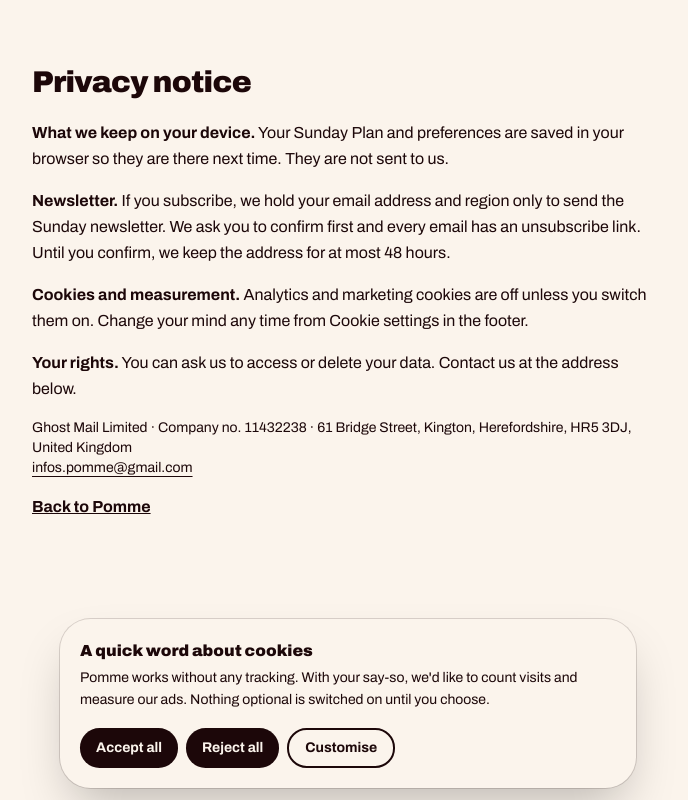
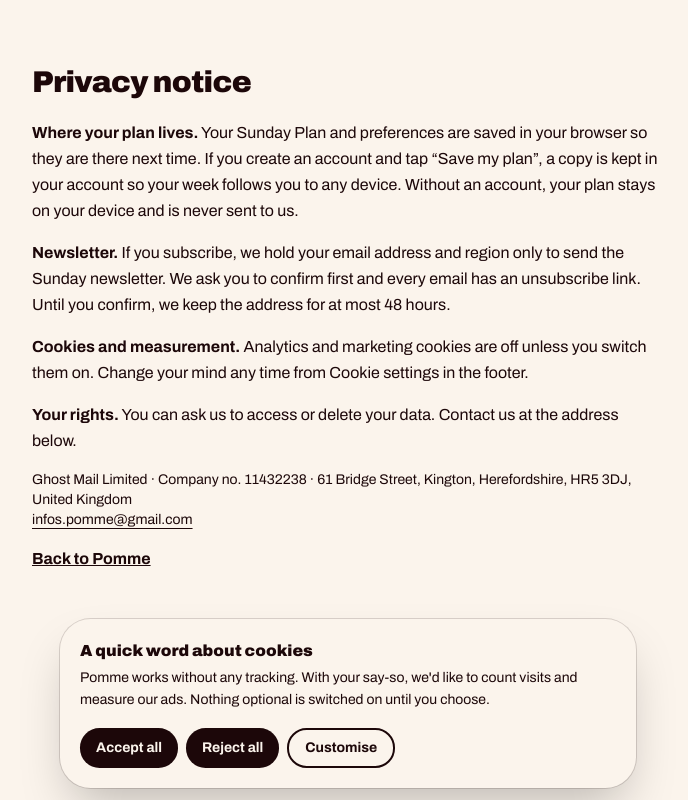
Before and after one commit to vannykayembirung-hue/pomme-neon-migration-audit, a Next.js app: page /privacy in a window 1280 px wide. Shown: the whole page, without its empty margins (292-980 px from the left). Built offline with nearby package versions, Linux system fonts and the light colour scheme; no server answers.

Commit message:
fix(audit-p1): privacy notice tells the truth about account sync
'They are not sent to us' contradicted the account feature. The notice now
says: local-first; with an account + Save my plan the week syncs to the
account so it follows you across devices; without an account nothing is sent.

```diff
--- a/app/(us)/privacy/page.tsx
+++ b/app/(us)/privacy/page.tsx
@@ -11,8 +11,10 @@ export default function Privacy() {
       <h1 className="text-3xl font-black tracking-tight">Privacy notice</h1>
       <div className="mt-5 flex flex-col gap-4 leading-relaxed">
         <p>
-          <strong>What we keep on your device.</strong> Your Sunday Plan and preferences are saved in your browser so they
-          are there next time. They are not sent to us.
+          <strong>Where your plan lives.</strong> Your Sunday Plan and preferences are saved in your browser so they are
+          there next time. If you create an account and tap &ldquo;Save my plan&rdquo;, a copy is kept in your account so
+          your week follows you to any device. Without an account, your plan stays on your device and is never sent to
+          us.
         </p>
         <p>
           <strong>Newsletter.</strong> If you subscribe, we hold your email address and region only to send the Sunday
```
